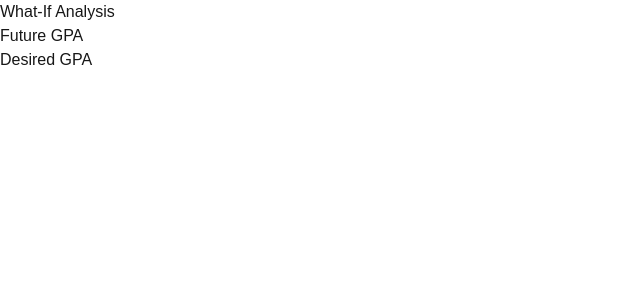
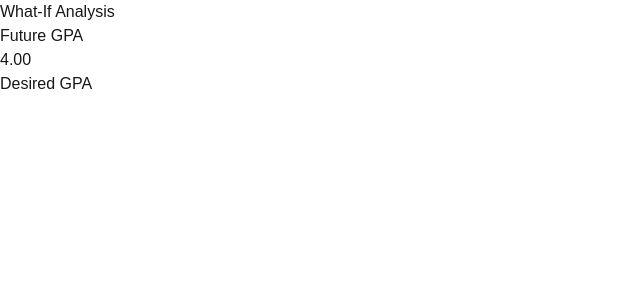
Before and after one commit to RobinSardja/CourseWorks, a Next.js app: page / in a window 1280 px wide. Shown: the top 300 px of the page, without its empty margins (0-640 px from the left). Built offline with nearby package versions, Linux system fonts and the light colour scheme.

Commit message:
Added function to calculate future GPA.

```diff
--- a/app/WhatIfAnalysis.js
+++ b/app/WhatIfAnalysis.js
@@ -1,12 +1,34 @@
-function FutureGPA() {
+function calcFutureGPA( currGrades, currCredits, futureGrades, futureCredits ) {
+    const letterGradeToGPA = new Map([
+        ['A', 4], ['B', 3], ['C', 2], ['D', 1], ['F', 0]
+    ])
+
+    let n1 = currGrades.length, n2 = futureGrades.length
+    let currCreditSum = 0, futureCreditSum = 0
+    let gradeSum = 0
+
+    for( let i = 0; i < n1; i++ ) {
+        gradeSum += letterGradeToGPA.get( currGrades[i] ) * currCredits[i];
+        currCreditSum += currCredits[i];
+    }
+    for( let i = 0; i < n2; i++ ) {
+        gradeSum += letterGradeToGPA.get( futureGrades[i] ) * futureCredits[i];
+        futureCreditSum += futureCredits[i];
+    }
+
+    return gradeSum / ( currCreditSum + futureCreditSum )
+}
+
+function FutureGPAComponent() {
     return (
         <section>
             <h1>Future GPA</h1>
+            <p>{ calcFutureGPA( ['A', 'A'], [3, 3], ['A', 'A'], [3, 3] ).toFixed(2) }</p>
         </section>
     )
 }
 
-function DesiredGPA() {
+function DesiredGPAComponent() {
     return (
         <section>
             <h1>Desired GPA</h1>
@@ -18,8 +40,8 @@ export default function WhatIfAnalysis() {
     return (
         <section>
             <h1>What-If Analysis</h1>
-            <FutureGPA />
-            <DesiredGPA />
+            <FutureGPAComponent />
+            <DesiredGPAComponent />
         </section>
     );
 }
```
